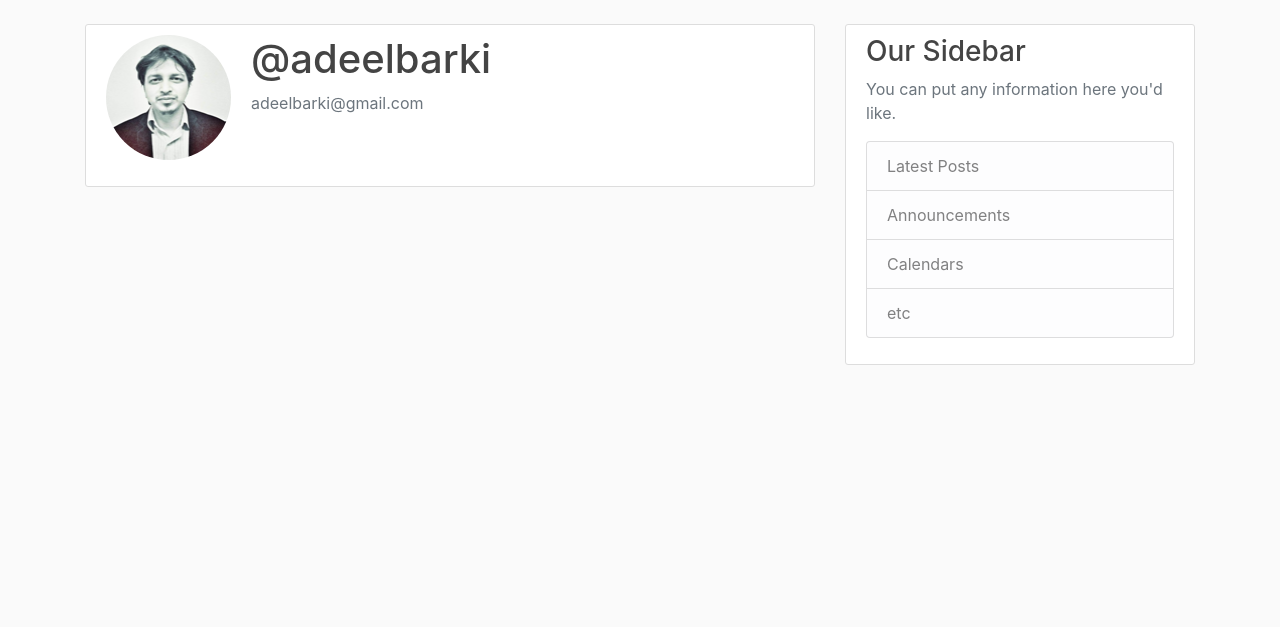
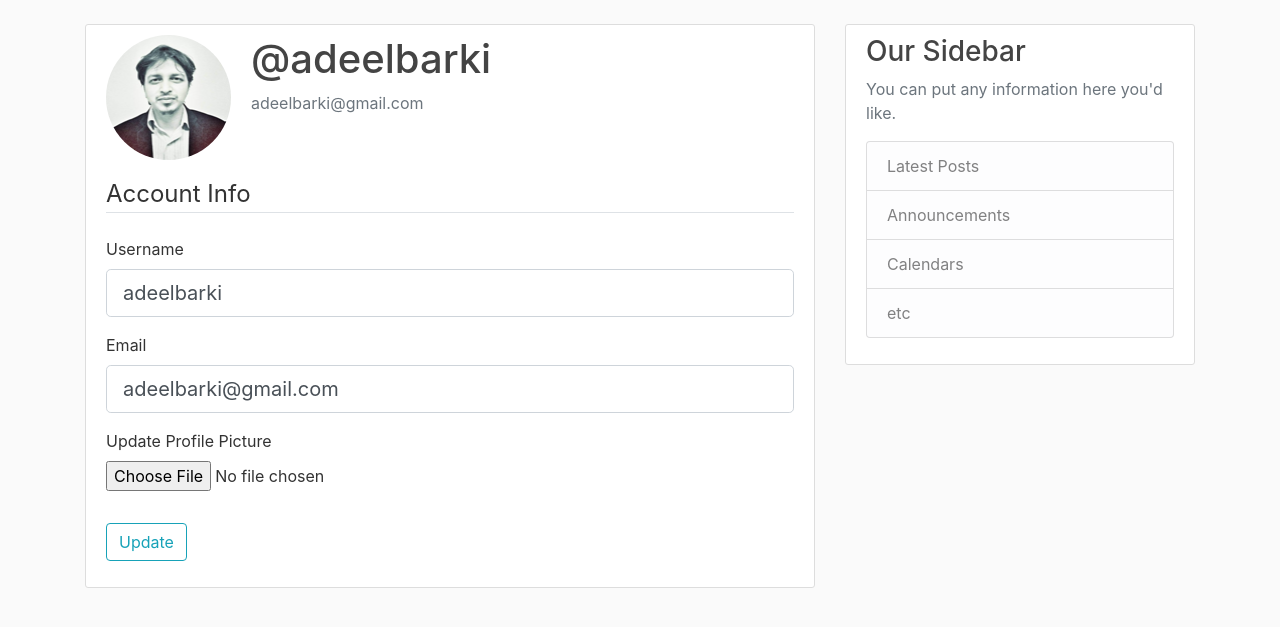
Before and after one commit to adeelbarki/flask_python_blog_application, a Flask app: page /account in a window 1280 px wide. Shown: the part 56-683 px from the top of the page. Run offline with Flask 2, Linux system fonts and the light colour scheme; a user stored in the database is signed in; some libraries are stand-ins or nearby versions.

Commit message:
Add update profile picture functionality

```diff
--- a/blog/forms.py
+++ b/blog/forms.py
@@ -1,4 +1,6 @@
 from flask_wtf import FlaskForm
+from flask_wtf.file import FileField, FileAllowed
+from flask_login import current_user
 from wtforms import StringField, PasswordField, SubmitField, BooleanField
 from wtforms.validators import DataRequired, Length, Email, EqualTo, ValidationError
 from blog.models import User
@@ -32,3 +34,26 @@ class LoginForm(FlaskForm):
     password = PasswordField('Password', validators=[DataRequired()])
     remember = BooleanField('Remember Me')
     submit = SubmitField('Login')
+
+
+
+class UpdateAccountForm(FlaskForm):
+    username = StringField('Username',
+                        validators=[DataRequired(), Length(min=2, max=20)])
+    email = StringField('Email',
+                        validators=[DataRequired(), Email()])
+    picture = FileField('Update Profile Picture',
+                        validators=[FileAllowed(['jpg', 'png'])])
+    submit = SubmitField('Update')
+
+    def validate_username(self, username):
+        if username.data != current_user.username:
+            user = User.query.filter_by(username=username.data).first()
+            if user:
+                raise ValidationError('This username already exists. Please choose a different username.')
+
+    def validate_email(self, email):
+        if email.data != current_user.email:
+            user = User.query.filter_by(email=email.data).first()
+            if user:
+                raise ValidationError('This email already exists. Please choose a different email.')
--- a/blog/models.py
+++ b/blog/models.py
@@ -11,7 +11,7 @@ class User(db.Model, UserMixin):
     id = db.Column(db.Integer, primary_key=True)
     username = db.Column(db.String(20), unique=True, nullable=False)
     email = db.Column(db.String(120), unique=True, nullable=False)
-    image_file = db.Column(db.String(20), nullable=False, default='default.gif')
+    image_file = db.Column(db.String(20), nullable=False, default='default.jpg')
     password = db.Column(db.String(60), nullable=False)
     posts = db.relationship('Post', backref='author', lazy=True)
 
--- a/blog/routes.py
+++ b/blog/routes.py
@@ -1,6 +1,9 @@
+import os
+import secrets
+from PIL import Image
 from flask import render_template, url_for, flash, redirect, request
 from blog import app, db, bcrypt
-from blog.forms import RegistrationForm, LoginForm
+from blog.forms import RegistrationForm, LoginForm, UpdateAccountForm
 from blog.models import User, Post
 from flask_login import login_user, current_user, logout_user, login_required
 
@@ -66,10 +69,35 @@ def logout():
     logout_user()
     return redirect(url_for('home'))
 
+def save_picture(form_picture):
+    random_hex = secrets.token_hex(8)
+    _, f_ext = os.path.splitext(form_picture.filename)
+    picture_fn = random_hex + f_ext
+    picture_path = os.path.join(app.root_path, 'static/profile_pics', picture_fn)
+    output_size = (125, 125)
+    i = Image.open(form_picture)
+    i.thumbnail(output_size)
+    i.save(picture_path)
+
+    return picture_fn
 
 
-@app.route('/account')
+@app.route('/account', methods=['GET', 'POST'])
 @login_required
 def account():
+    form = UpdateAccountForm()
+    if form.validate_on_submit():
+        if form.picture.data:
+            picture_file = save_picture(form.picture.data)
+            current_user.image_file = picture_file
+        current_user.username = form.username.data
+        current_user.email = form.email.data
+        db.session.commit()
+        flash('Your Account info has been updated', 'success')
+        return redirect(url_for('account'))
+    elif request.method == 'GET':
+        form.username.data = current_user.username
+        form.email.data = current_user.email
     image_file = url_for('static', filename='profile_pics/' + current_user.image_file)
-    return render_template('account.html', title='Account', image_file=image_file)
+    return render_template('account.html', title='Account',
+                             image_file=image_file, form=form)
--- a/blog/templates/account.html
+++ b/blog/templates/account.html
@@ -8,5 +8,50 @@
                     <p class="text-secondary">{{ current_user.email }}</p>
             </div>
         </div>
+                <form method="POST" action="" enctype="multipart/form-data">
+                    {{ form.hidden_tag() }}
+                    <fieldset class="form-group">
+                        <legend class="border-bottom mb-4">Account Info</legend>
+                        <div class="form-group">
+                            {{ form.username.label(class="form-control-label") }}
+
+                            {% if form.username.errors %}
+                                {{ form.username(class="form-control form-control-lg is-invalid") }}
+                                <div class="invalid-feedback">
+                                    {% for error in form.username.errors %}
+                                        <span>{{ error }}</span>
+                                    {% endfor %}
+                                </div>
+                            {% else %}
+                                {{ form.username(class="form-control form-control-lg") }}
+                            {% endif %}
+                        </div>
+                        <div class="form-group">
+                            {{ form.email.label(class="form-control-label") }}
+                            {% if form.email.errors %}
+                                {{ form.email(class="form-control form-control-lg is-invalid") }}
+                                <div class="invalid-feedback">
+                                    {% for error in form.email.errors %}
+                                        <span>{{ error }}</span>
+                                    {% endfor %}
+                                </div>
+                            {% else %}
+                                {{ form.email(class="form-control form-control-lg") }}
+                            {% endif %}
+                        </div>
+                        <div class="form-group">
+                                {{ form.picture.label() }}
+                                {{ form.picture(class="form-control-file") }}
+                                {% if form.picture.errors %}
+                                    {% for error in form.picture.errors %}
+                                    <span class="text-danger">{{ error }}</span></br>
+                                    {% endfor %}
+                                {% endif %}
+                        </div>
+                    </fieldset>
+                    <div class="form-group">
+                        {{ form.submit(class="btn btn-outline-info") }}
+                    </div>
+                </form>
     </div>
 {% endblock content %}
```
Also changed, not shown: blog/site.db, blog/static/profile_pics/abeba28cb522ca5c.jpg (added), blog/static/profile_pics/bc1602a253dd1585.jpg (added), blog/static/profile_pics/c978e02e0657c748.png (added), blog/static/profile_pics/dd87091aca0d7fc5.png (added).
